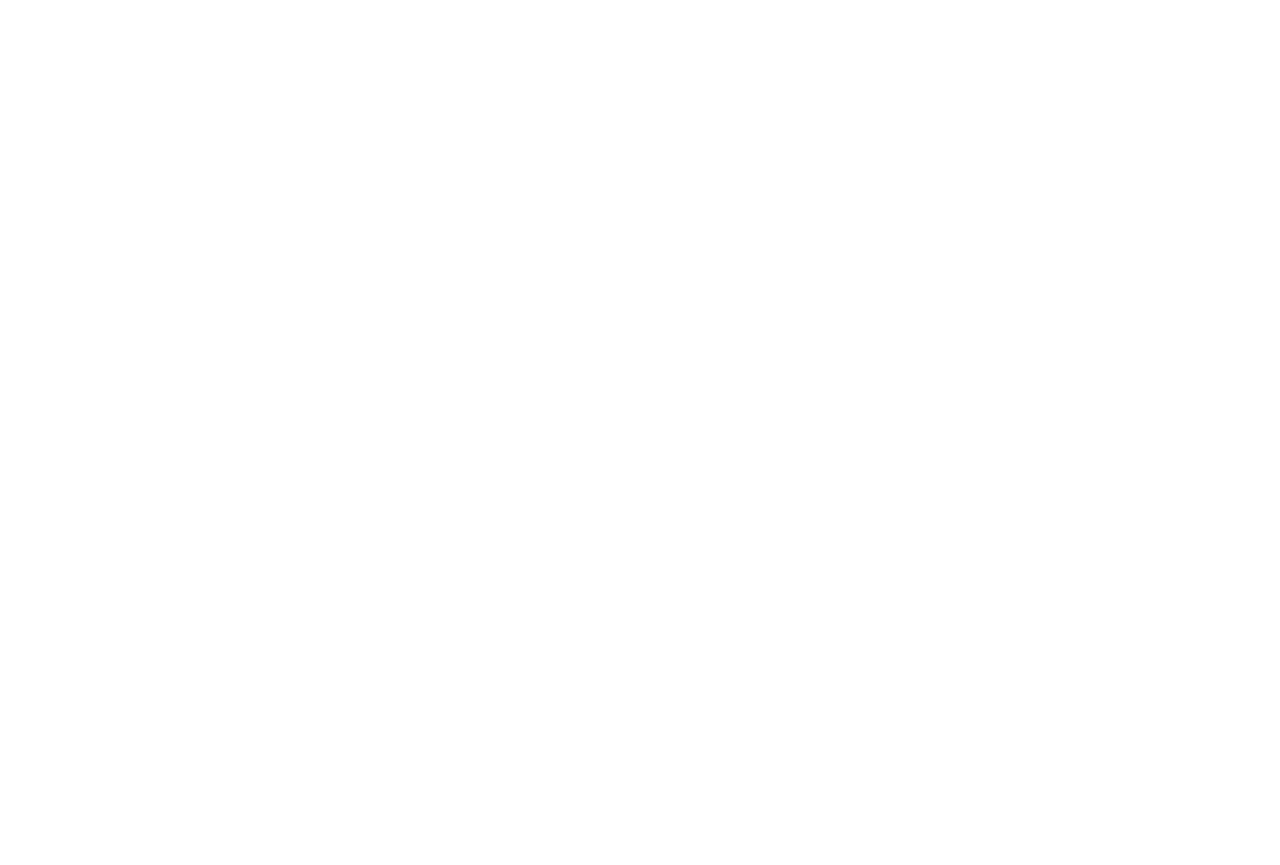
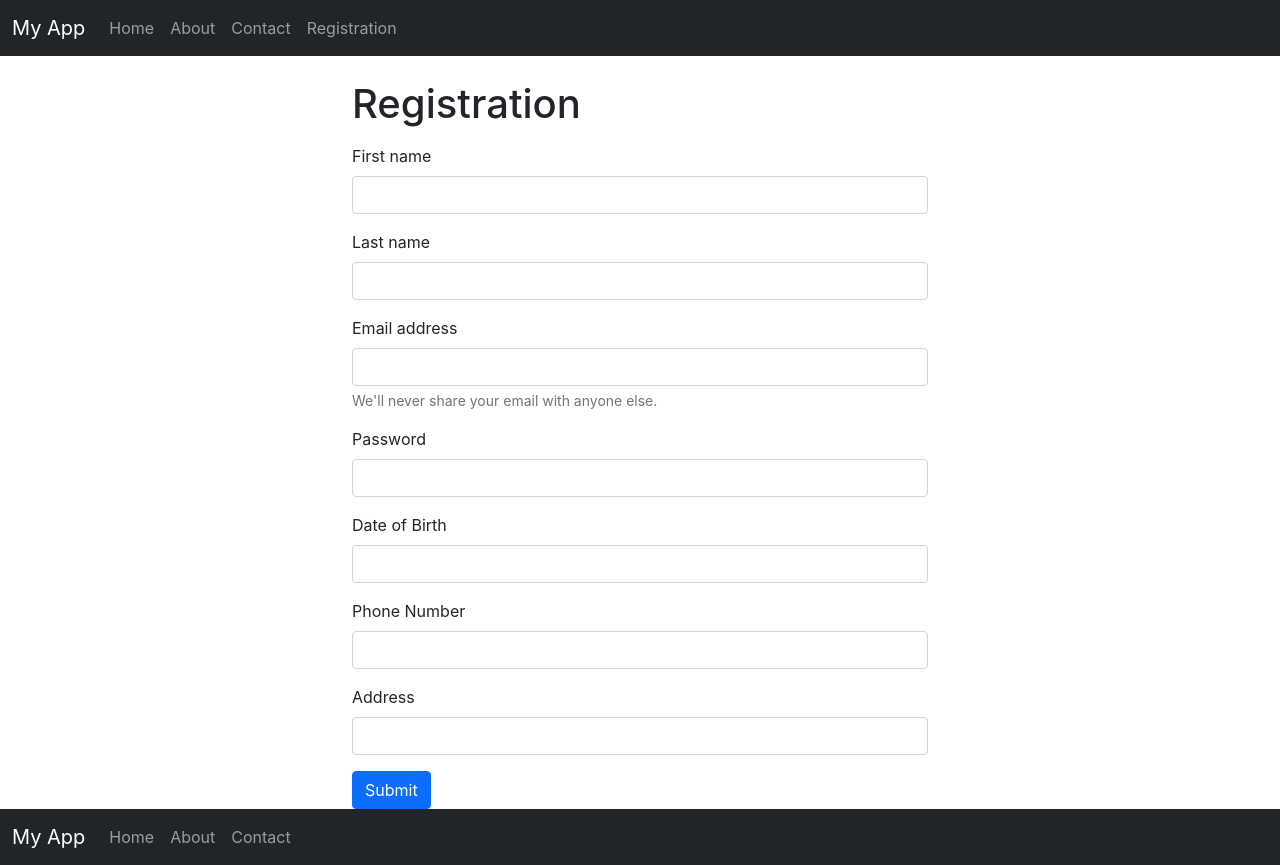
Before and after one commit to danyentezari/astrolabs-frontend-feb2021, a React (Create React App) app: page /registration in a window 1280 px wide. Before the commit the page ends 800 px from the top, so only its background shows below. Built offline with nearby package versions, Linux system fonts and the light colour scheme.

Commit message:
Setup for RegistrationScreen.

```diff
--- a/src/App.js
+++ b/src/App.js
@@ -3,6 +3,7 @@ import { BrowserRouter, Route, Switch } from 'react-router-dom';
 import LayoutRoute from './LayoutRoute'
 import MainScreen from './MainScreen';
 import AboutScreen from './AboutScreen';
+import RegistrationScreen from './RegistrationScreen';
 
 
 const App = () => {
@@ -11,6 +12,7 @@ const App = () => {
             <Switch>
                 <LayoutRoute path="/" exact={true} component={MainScreen}  />
                 <LayoutRoute path="/about" exact={true} component={AboutScreen}  />
+                <LayoutRoute path="/registration" exact={true} component={RegistrationScreen}  />
             </Switch>
         </BrowserRouter>
     )
--- a/src/LayoutRoute.js
+++ b/src/LayoutRoute.js
@@ -23,6 +23,10 @@ const LayoutRoute = (props) => {
                     {
                     'path': '/contact',
                     'label': 'Contact'
+                    },
+                    {
+                    'path': '/registration',
+                    'label': 'Registration'
                     }
                 ]
                 }
--- a/src/NavBar.js
+++ b/src/NavBar.js
@@ -13,23 +13,18 @@ const NavBar = (props) => {
           </button>
           <div className="collapse navbar-collapse" id="navbarNav">
             <ul className="navbar-nav">
-              <li className="nav-item">
-                <Link className="nav-link active"
-                aria-current="page"
-                to={props.links[0].path}>
-                    {props.links[0].label}
-                </Link>
-              </li>
-              <li className="nav-item">
-                <Link className="nav-link" to={props.links[1].path}>
-                    {props.links[1].label}
-                </Link>
-              </li>
-              <li className="nav-item">
-                <Link className="nav-link" to={props.links[2].path}>
-                    {props.links[2].label}
-                </Link>
-              </li>
+              {
+                props.links.map(
+                  (link) =>
+                  <li className="nav-item">
+                    <Link className="nav-link"
+                    aria-current="page"
+                    to={link.path}>
+                        {link.label}
+                    </Link>
+                  </li>
+                )
+              }
             </ul>
           </div>
         </div>
--- a/src/RegistrationScreen.js
+++ b/src/RegistrationScreen.js
@@ -2,7 +2,39 @@ import React from 'react';
 
 const RegistrationScreen = () => {
     return (
-        <div></div>
+        <div className="container" style={{maxWidth: '600px'}}>
+            <h1 className="mt-4 mb-3">Registration</h1>
+            <div class="mb-3">
+                <label for="exampleInputFirstName1" class="form-label">First name</label>
+                <input type="text" class="form-control" id="exampleInputFirstName1" aria-describedby="firstNameHelp"/>
+            </div>
+            <div class="mb-3">
+                <label for="exampleInputLastName1" class="form-label">Last name</label>
+                <input type="text" class="form-control" id="exampleInputLastName1" aria-describedby="lastNameHelp"/>
+            </div>
+            <div class="mb-3">
+                <label for="exampleInputEmail1" class="form-label">Email address</label>
+                <input type="email" class="form-control" id="exampleInputEmail1" aria-describedby="emailHelp"/>
+                <div id="emailHelp" class="form-text">We'll never share your email with anyone else.</div>
+            </div>
+            <div class="mb-3">
+                <label for="exampleInputPassword1" class="form-label">Password</label>
+                <input type="password" class="form-control" id="exampleInputPassword1" />
+            </div>
+            <div class="mb-3">
+                <label for="exampleInputDob1" class="form-label">Date of Birth</label>
+                <input type="text" class="form-control" id="exampleInputDob1" aria-describedby="dobHelp"/>
+            </div>
+            <div class="mb-3">
+                <label for="exampleInputphoneNumber1" class="form-label">Phone Number</label>
+                <input type="text" class="form-control" id="exampleInputphoneNumber1" aria-describedby="phoneNumberHelp"/>
+            </div>
+            <div class="mb-3">
+                <label for="exampleInputaddress1" class="form-label">Address</label>
+                <input type="text" class="form-control" id="exampleInputaddress1" aria-describedby="addressHelp"/>
+            </div>
+            <button type="submit" class="btn btn-primary">Submit</button>
+        </div>
     )
 }
 
```
